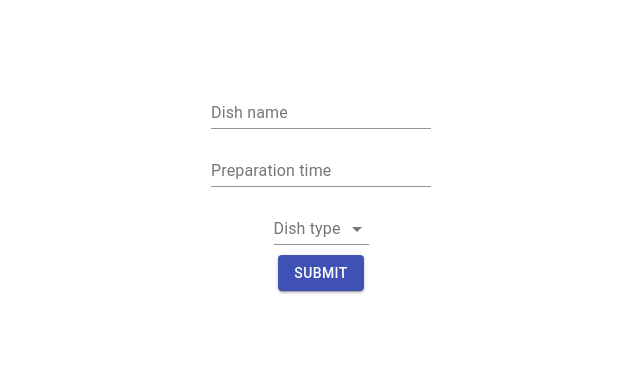
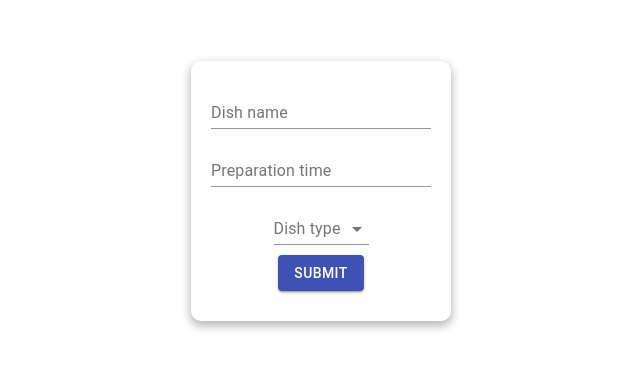
Before and after one commit to gastronleroux/hexo-dishes, a React (Create React App) app: page / in a window 1280 px wide. Shown: the part 209-578 px from the top of the page, without its empty margins (319-959 px from the left). Built offline with nearby package versions, Linux system fonts and the light colour scheme.

Commit message:
add form styling

```diff
--- a/src/App.css
+++ b/src/App.css
@@ -6,7 +6,10 @@
   align-items: center;
 }
 .App>form{
+  padding:20px;
   text-align:center;
+  border-radius: 10px;
+  box-shadow: rgb(184, 184, 184) 0px 4px 10px 1px;
 }
 .App>form>*{
   margin-bottom:10px;
```
